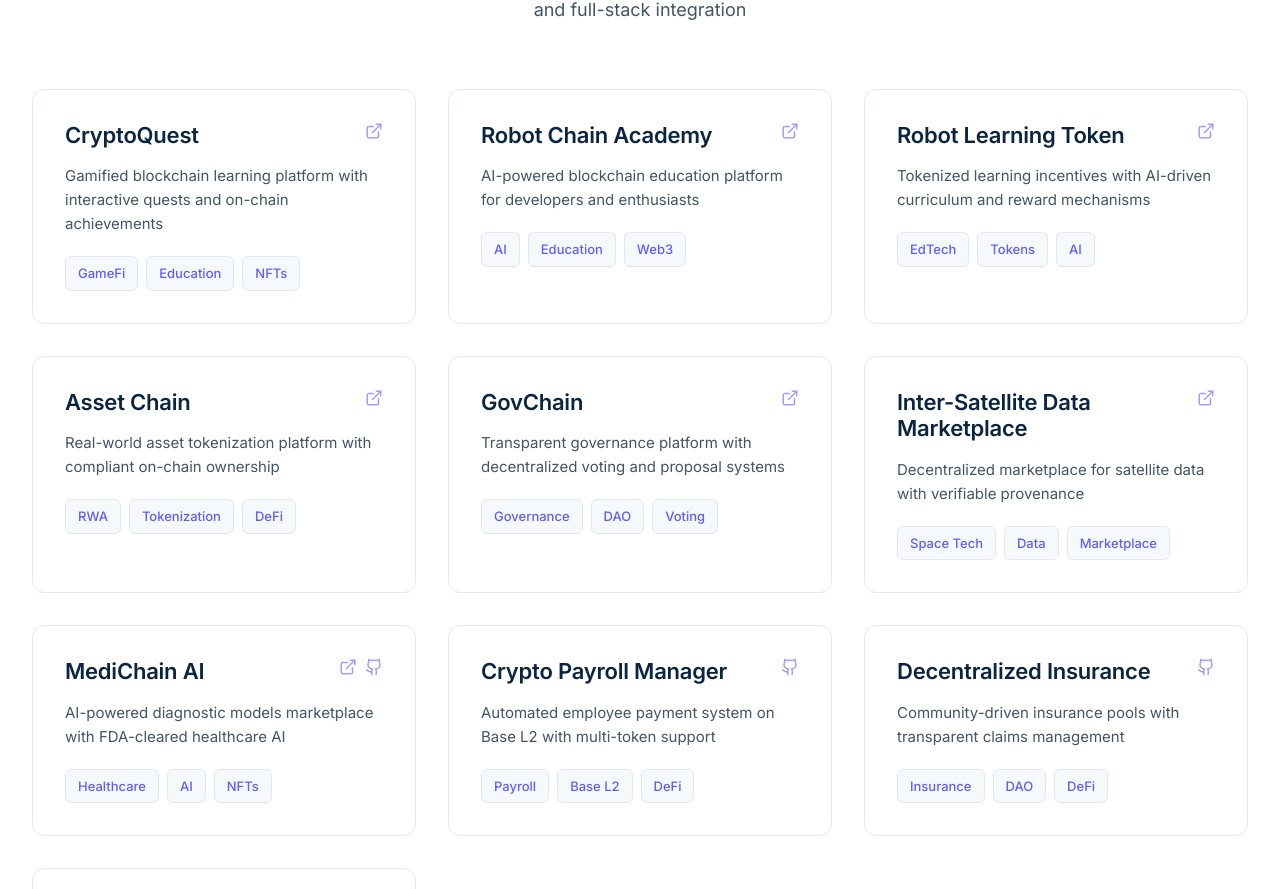
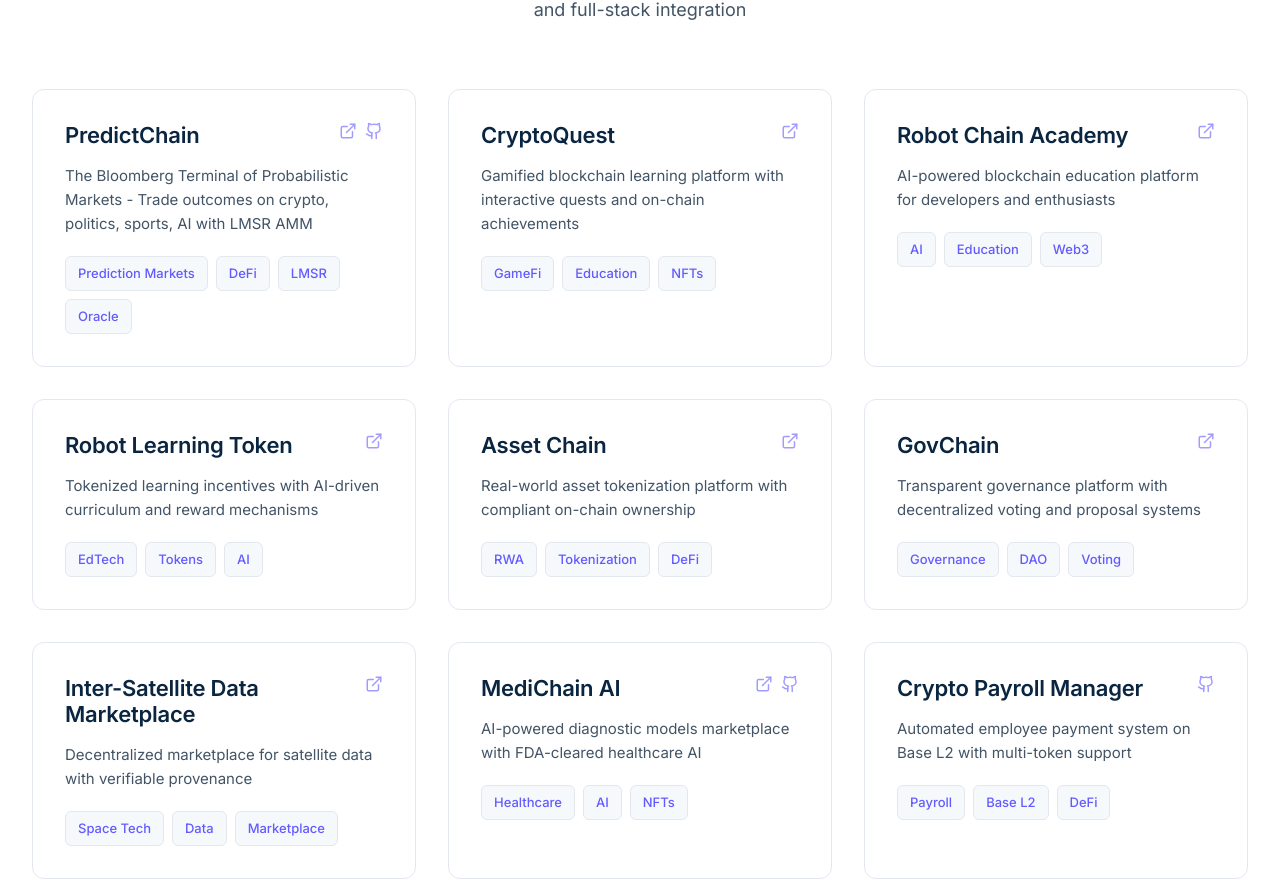
Before and after one commit to NinjjjaJoe/portfolio-dashboard, a Next.js app: page / in a window 1280 px wide. Shown: the part 1140-2029 px from the top of the page. Built offline with nearby package versions, Linux system fonts and the light colour scheme.

Commit message:
Add PredictChain to portfolio dashboard

```diff
--- a/app/page.tsx
+++ b/app/page.tsx
@@ -13,6 +13,14 @@ interface Project {
 }
 
 const projects: Project[] = [
+  {
+    id: 'predictchain',
+    title: 'PredictChain',
+    description: 'The Bloomberg Terminal of Probabilistic Markets - Trade outcomes on crypto, politics, sports, AI with LMSR AMM',
+    url: 'https://frontend-seven-opal-71.vercel.app',
+    githubUrl: 'https://github.com/NinjjjaJoe/prediction-market-chain',
+    tags: ['Prediction Markets', 'DeFi', 'LMSR', 'Oracle']
+  },
   {
     id: 'cryptoquest',
     title: 'CryptoQuest',
```
